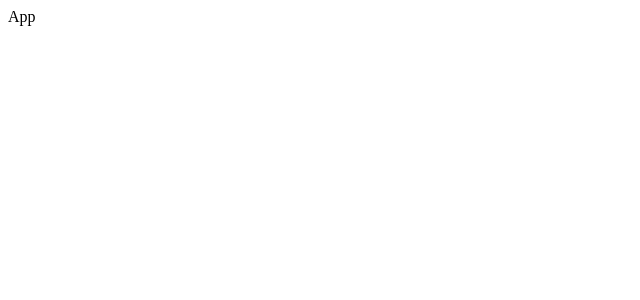
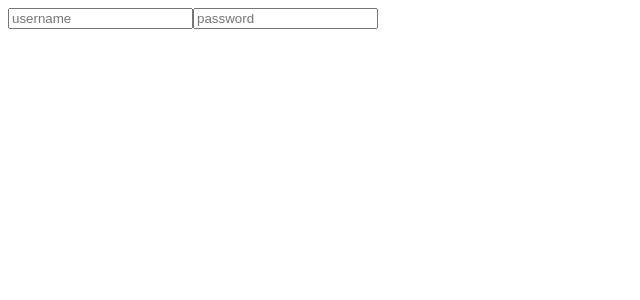
Before and after one commit to roeeLitman/client, a React (Vite) app: page /login in a window 1280 px wide. Shown: the top 300 px of the page, without its empty margins (0-640 px from the left). Built offline with nearby package versions, Linux system fonts and the light colour scheme.

Commit message:
add 2 roter to app for login and register

```diff
--- a/src/App.tsx
+++ b/src/App.tsx
@@ -1,7 +1,16 @@
-import React from 'react'
+import React from "react";
+import { Navigate, Route, Routes } from "react-router-dom";
+import Login from "./components/authpage/Login";
+import Register from "./components/authpage/Register";
 
 export default function App() {
-  return (
-    <div>App</div>
-  )
+    return (
+        <div>
+            <Routes>
+                <Route path="/login" element={<Login />} />
+                <Route path="/register" element={<Register />} />
+                <Route path="/" element={<Navigate to={"/login"} />} />
+            </Routes>
+        </div>
+    );
 }
```
